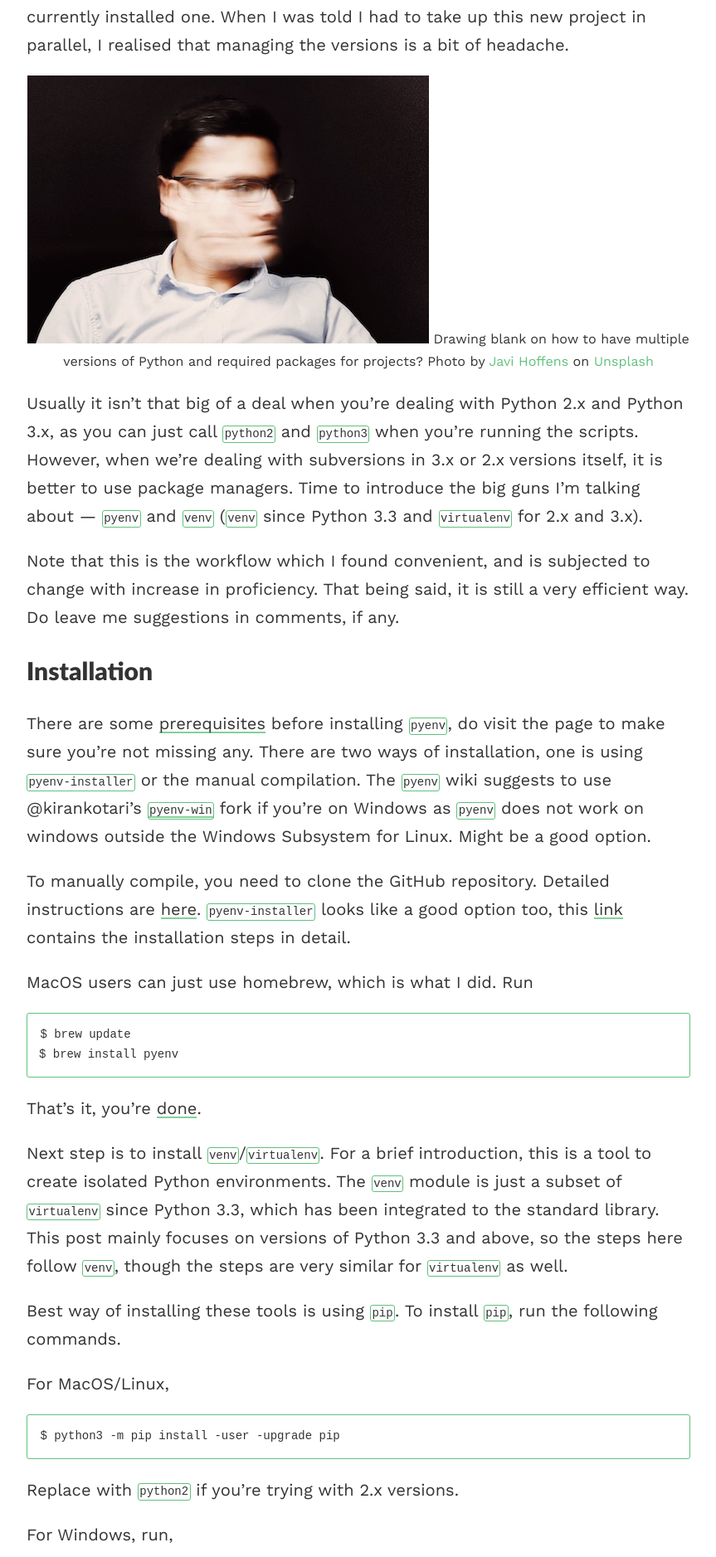
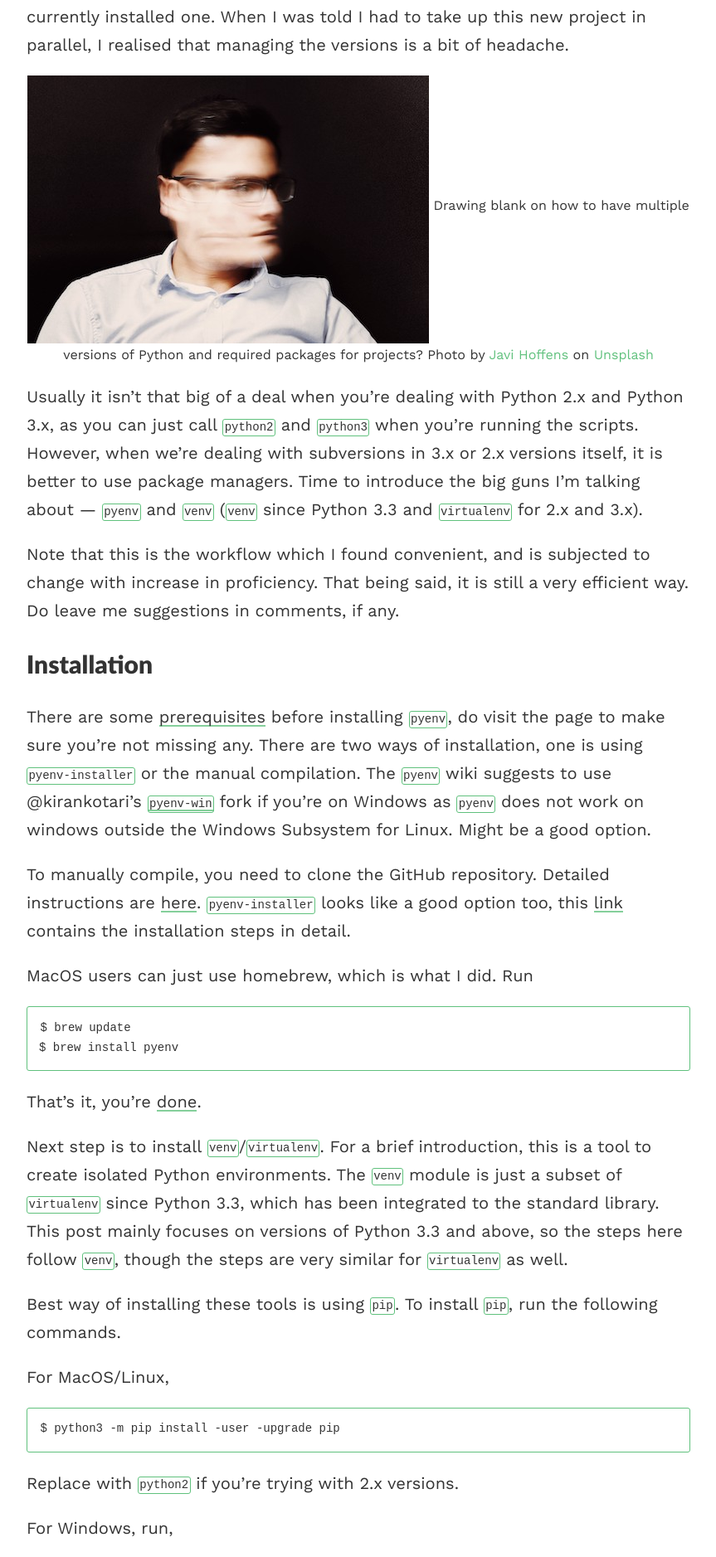
Before and after one commit to avinashbhat/avinashbhat.github.io, a Jekyll site: the page built from _posts/2019-08-30-Managing-Versions-and-Virtual-Environments-in-Python.md, in a window 1280 px wide. Shown: the part 849-2726 px from the top of the page at 83% size, without its empty margins (208-1071 px from the left). Built offline with Jekyll 4.4.1, drawn with Linux system fonts in a browser that asks for light colours; our own code applies the rules of GitHub Pages for plain Markdown files.

Commit message:
Formatting changes

```diff
--- a/_posts/2019-08-30-Managing-Versions-and-Virtual-Environments-in-Python.md
+++ b/_posts/2019-08-30-Managing-Versions-and-Virtual-Environments-in-Python.md
@@ -4,7 +4,7 @@
 As a junior developer, I had single project at hand all these days. Even if a new project used a different python version, I just installed the new version over the currently installed one. When I was told I had to take up this new project in parallel, I realised that managing the versions is a bit of headache.
 
 <div style="width:484px height:319px; font-size:80%; text-align:center;">
-	<img src="/images/2019-08-30-01.jpeg" />
+	<img src="/images/2019-08-30-01.jpeg" align="middle"/>
 	Drawing blank on how to have multiple versions of Python and required packages for projects? Photo by <a href="https://unsplash.com/@javihoffens?utm_source=medium&amp;utm_medium=referral">Javi Hoffens</a> on <a href="https://unsplash.com?utm_source=medium&amp;utm_medium=referral">Unsplash</a>
 </div>
 
@@ -69,7 +69,7 @@ $ pyenv versions
 The next step is to activate the specific Python version. There are two ways to do this. One is using the  `pyenv shell`  command, and other by setting the  `$PYENV_VERSION`  variable. First, add  `eval "$(pyenv init -)"`  to the  `.bash_profile`  and source it. This enables  `pyenv`  to add the Python version to the path. For the second step, either you can run  `$ export PYENV_VERSION=<version_number>`  or  `$ pyenv shell <version_number>`, both do the same job. You can verify that the Python version chosen is active by starting your IDLE.
 
 <div style="width:484px height:319px; font-size:80%; text-align:center;">
-	<img src="/images/2019-08-30-02.png" />
+	<img src="/images/2019-08-30-02.png" align="middle"/>
 	Changing Python versions using pyenv shell
 </div>
 
```
